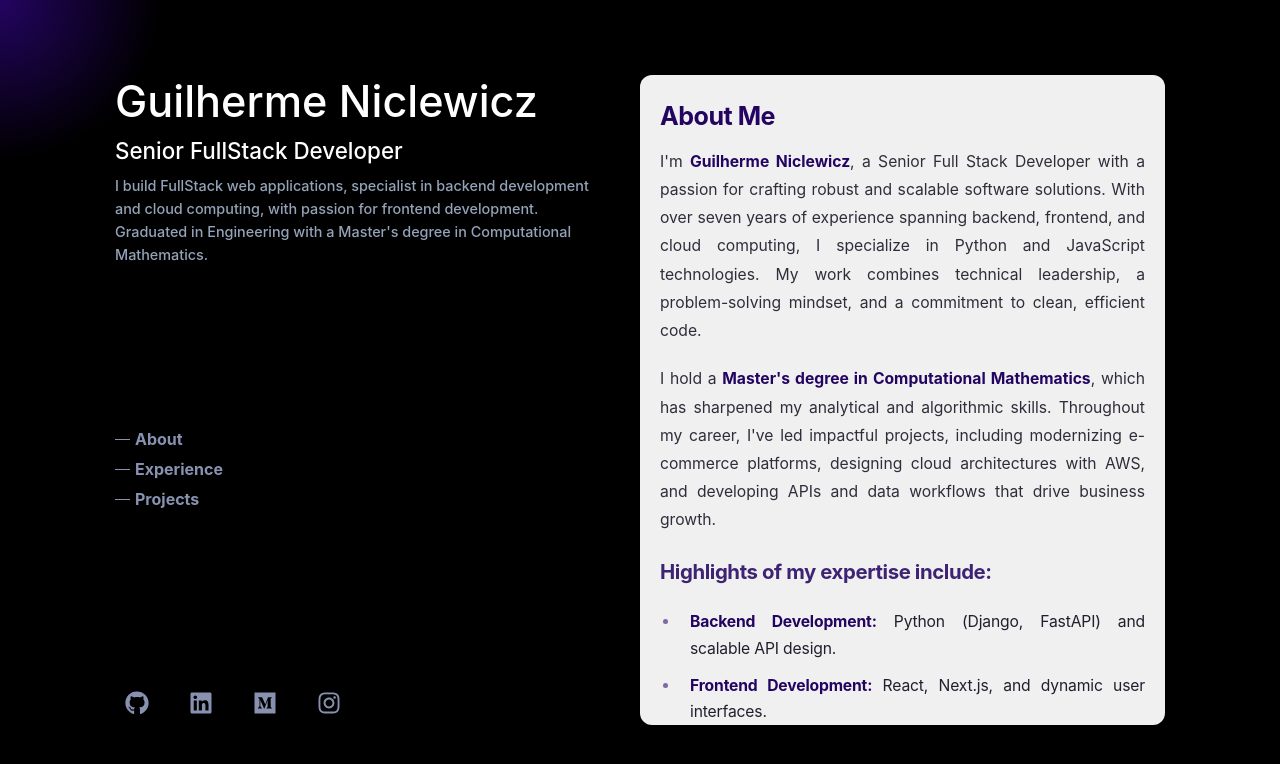
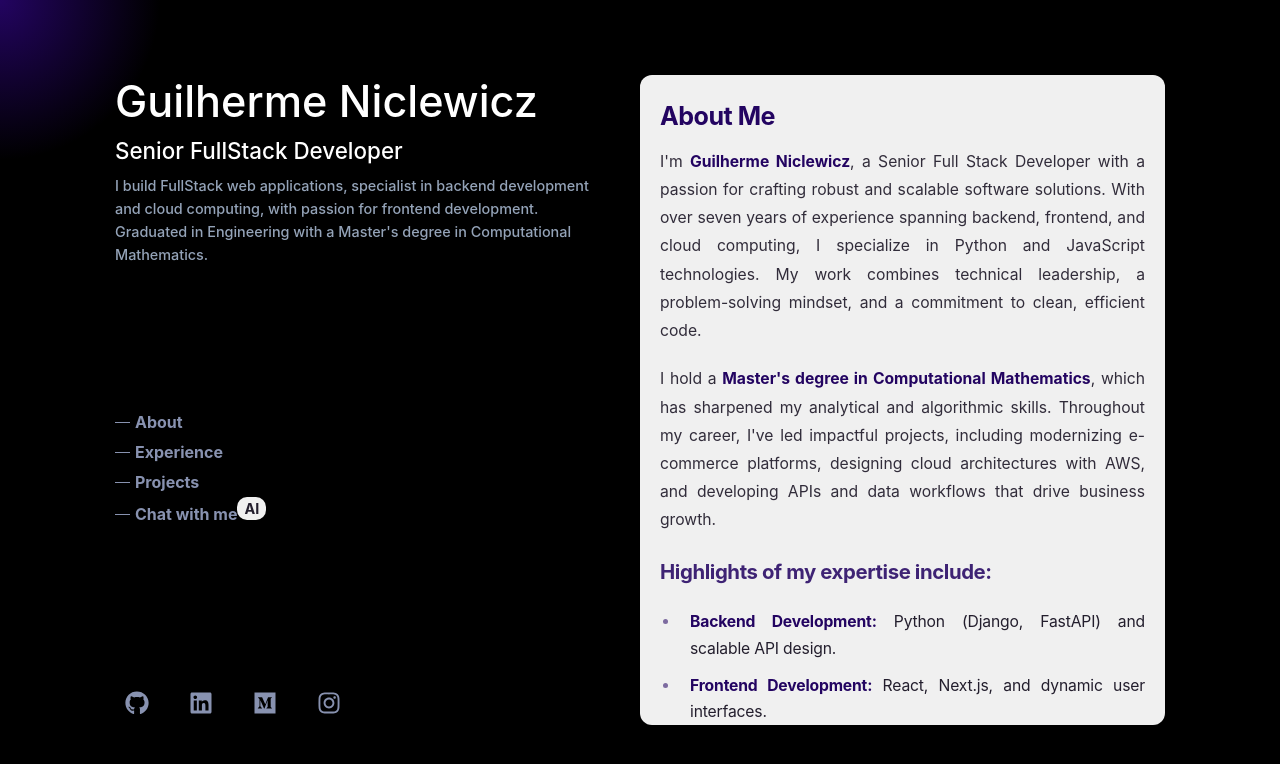
Before and after one commit to Guilherme-N-Sa/my-site, a React (Create React App) app: page / in a window 1280 px wide. Shown: the top 764 px of the page. Built offline with nearby package versions, Linux system fonts and the light colour scheme.

Commit message:
Add Chat with me navigation item and AI tag
- Introduced new "Chat with me" navigation item in Navigation component
- Added AiTag styled component to highlight AI-related navigation
- Updated Navigation and types to support chat interface toggle
- Adjusted Nav component width for better layout

```diff
--- a/src/components/Navigation/Navigation.tsx
+++ b/src/components/Navigation/Navigation.tsx
@@ -1,10 +1,11 @@
 import React from 'react';
-import { Nav } from './styles';
+import { AiTag, Nav } from './styles';
 import { NavigationProps, NavItem } from './types';
 
-export default function Navigation({ items }: NavigationProps) {
+export default function Navigation({ items, setIsChatOpen }: NavigationProps) {
   const handleClick = (e: React.MouseEvent<HTMLAnchorElement>, item: NavItem) => {
     e.preventDefault();
+    setIsChatOpen(false);
 
     item.onClick?.();
 
@@ -27,6 +28,21 @@ export default function Navigation({ items }: NavigationProps) {
             </a>
           </li>
         ))}
+        <li>
+          <a
+            href="#"
+            onClick={e =>
+              handleClick(e, {
+                label: 'Chat with me',
+                href: '#',
+                onClick: () => setIsChatOpen(true),
+              })
+            }
+          >
+            Chat with me
+          </a>
+          <AiTag>AI</AiTag>
+        </li>
       </ul>
     </Nav>
   );
--- a/src/components/Navigation/styles.ts
+++ b/src/components/Navigation/styles.ts
@@ -5,6 +5,7 @@ export const Nav = styled.nav`
   flex-direction: column;
   gap: ${({ theme }) => theme.spacing.medium};
   margin-top: ${({ theme }) => theme.spacing.small};
+  width: 80%;
 
   ul {
     list-style: none;
@@ -48,3 +49,14 @@ export const Nav = styled.nav`
     padding-left: 45px;
   }
 `;
+
+export const AiTag = styled.p`
+  font-size: ${({ theme }) => theme.typography.sizes.xsmall} !important;
+  font-weight: ${({ theme }) => theme.typography.weights.bold};
+  color: ${({ theme }) => theme.colors.text.dark} !important;
+  margin-left: ${({ theme }) => theme.spacing.xsmall};
+  background-color: ${({ theme }) => theme.colors.background.secondary};
+  padding: 0 7px;
+  border-radius: 10px;
+  transform: translateY(-5px);
+`;
--- a/src/components/Navigation/types.ts
+++ b/src/components/Navigation/types.ts
@@ -6,4 +6,5 @@ export interface NavItem {
 
 export interface NavigationProps {
   items?: NavItem[];
+  setIsChatOpen: (isChatOpen: boolean) => void;
 }
```
